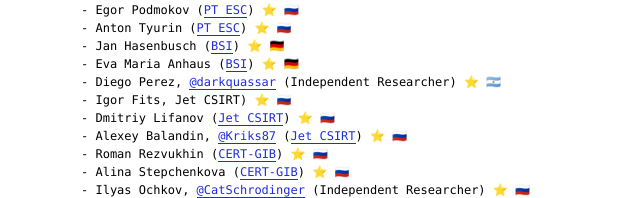
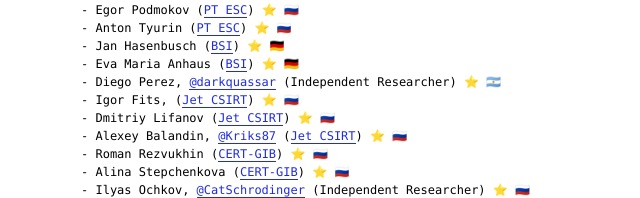
Before and after one commit to oscd-initiative/oscd, a plain HTML site: page index.html in a window 1280 px wide. Shown: the part 1335-1533 px from the top of the page, 211-851 px from the left. Drawn offline with Linux system fonts and the light colour scheme.

Commit message:
Final update

```diff
--- a/index.html
+++ b/index.html
@@ -79,7 +79,7 @@
       - Jan Hasenbusch (<a href="https://www.bsi-fuer-buerger.de">BSI</a>) &#11088; 🇩🇪 <br>
       - Eva Maria Anhaus (<a href="https://www.bsi-fuer-buerger.de">BSI</a>) &#11088; 🇩🇪 <br>
       - Diego Perez, <a href="https://twitter.com/darkquassar">@darkquassar</a> (Independent Researcher) &#11088; 🇦🇷 <br>
-      - Igor Fits, Jet CSIRT</a>) &#11088; 🇷🇺 <br>
+      - Igor Fits, (<a href="https://csirt.jet.su">Jet CSIRT</a>) &#11088; 🇷🇺 <br>
       - Dmitriy Lifanov (<a href="https://csirt.jet.su">Jet CSIRT</a>) &#11088; 🇷🇺 <br>
       - Alexey Balandin, <a href="https://twitter.com/Kriks87">@Kriks87</a> (<a href="https://csirt.jet.su">Jet CSIRT</a>) &#11088; 🇷🇺 <br>
       - Roman Rezvukhin (<a href="https://www.group-ib.com/cert.html">CERT-GIB</a>) &#11088; 🇷🇺 <br>
```
